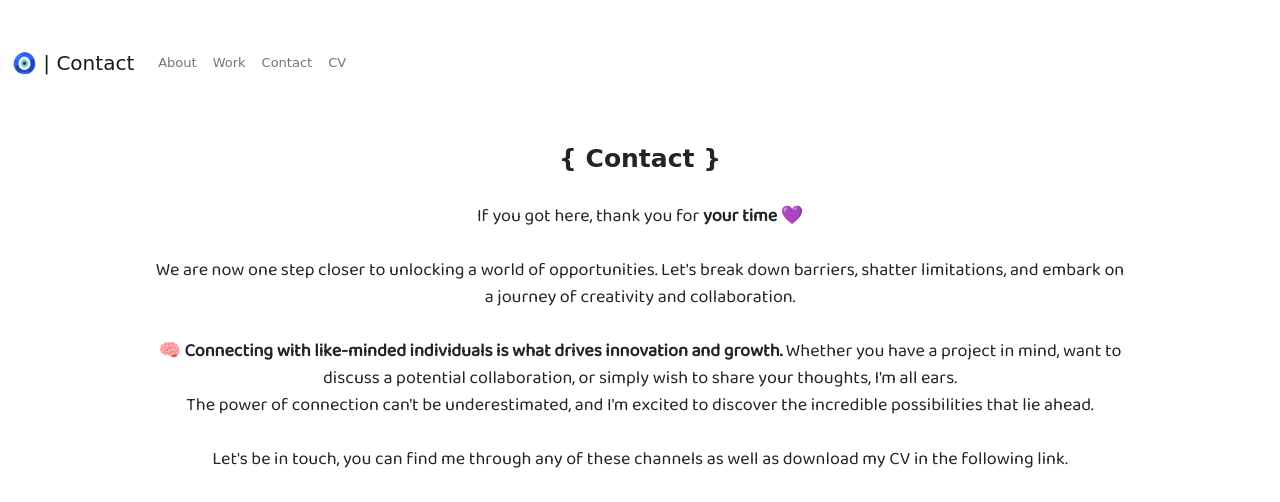
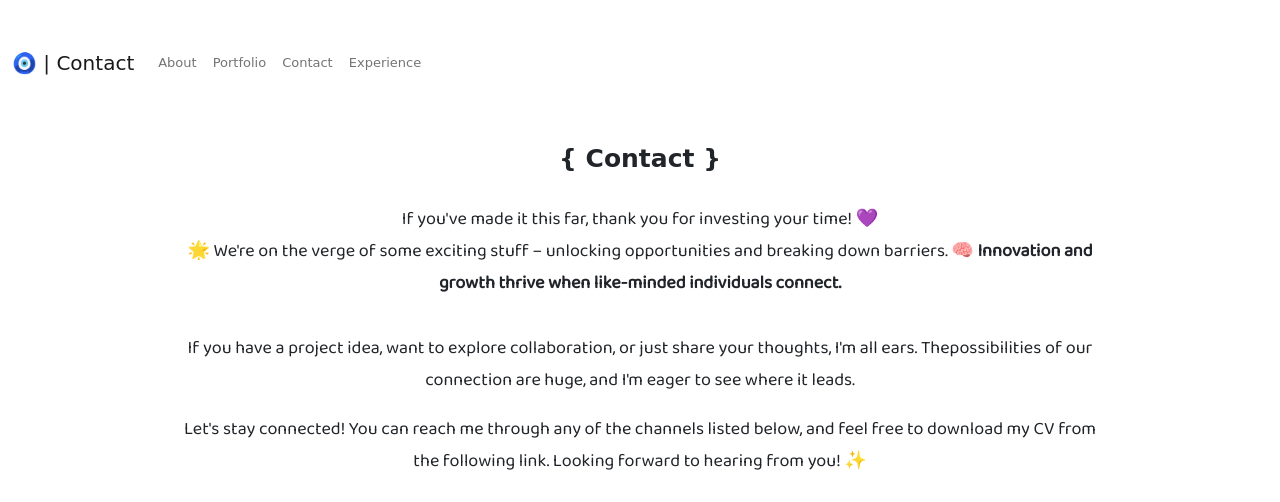
Before and after one commit to martiiis/SheCodes_portfolio_project-main, a plain HTML site: page contact.html in a window 1280 px wide. Shown: the top 502 px of the page. Drawn offline with nearby package versions, Linux system fonts and the light colour scheme; a web font is replaced by a local one.

Commit message:
Updates and changes in main pages.
Updated links to projects pages and CV file
Updated about section

```diff
--- a/contact.html
+++ b/contact.html
@@ -72,13 +72,13 @@
               <a class="nav-link" href="/about.html ">About</a>
             </li>
             <li class="nav-item">
-              <a class="nav-link" href="/projects.html">Work</a>
+              <a class="nav-link" href="/projects.html">Portfolio</a>
             </li>
             <li class="nav-item">
               <a class="nav-link" href="/contact.html">Contact</a>
             </li>
             <li class="nav-item">
-              <a class="nav-link" href="/cv.html">CV</a>
+              <a class="nav-link" href="/cv.html">Experience</a>
             </li>
           </ul>
         </div>
@@ -89,27 +89,27 @@
 
     <div class="contactPage" id="projects-title">{ Contact }</div>
     <div class="contactInfo-title">
-      If you got here, thank you for <strong> your time 💜</strong>
-      <br />
-      <br />
-      We are now one step closer to unlocking a world of opportunities.
-      Let's break down barriers,
-      shatter limitations, and embark on a journey of creativity and collaboration.
-      <br />
-      <br />
-      <strong>🧠 Connecting with like-minded individuals is what drives innovation and growth. </strong> Whether you have a project in mind, want
-      to discuss a potential collaboration, or simply wish to share your thoughts, I'm all ears.
-      <br />
-      The power of connection can't be underestimated, and I'm excited to discover the incredible
-      possibilities that lie ahead.
-      <br />
-      <br />
-      Let's be in touch, you can find me through any of these channels as well as download my CV in the following link.
+      <div class="mb-5 contactInfo-text">
+
+          If you've made it this far, thank you for investing your time! 💜
+          <br />
+          🌟 We're on the verge of some exciting stuff – unlocking opportunities and breaking down barriers.
+          🧠 <strong> Innovation and growth thrive when like-minded individuals connect. </strong>
+          <br />
+          <br />
+           If you have a project idea, want to explore collaboration, or just share your thoughts, I'm all ears. Thepossibilities of our connection are huge, and I'm eager to see where it leads.
+
+          </p>
+          Let's stay connected! You can reach me through any of the channels listed below, and feel free to download my CV from
+          the following link.
+
+          Looking forward to hearing from you! ✨
+      </div>
     </div>
 
     <div class="downloadcv-button d-flex">
       <a
-        href="images/Marta Pineda CV 2023.pdf"
+        href="images/CV Marta Pineda 2023.pdf"
         target="_blank"
         class="btn btn-light"
         ><i class="fas fa-file-download"></i
--- a/src/style.css
+++ b/src/style.css
@@ -263,10 +263,17 @@
   text-align: center;
   font-size: 18px;
   margin-bottom: 25px;
-    margin: 2px 150px 30px;
-
+  margin: 2px 150px 30px;
   font-family: var(--primary-font-family);
 }
+.contactInfo-text {
+  font-family: var(--primary-font-family);
+  line-height: 1.8;
+  margin-left: 20px;
+  margin-right: 20px;
+  text-align: center;
+}
+
 .contactInfo {
   font-size: 15px;
   font-weight: bold;
```
Also changed, not shown: about.html (+28 -26 lines), cv.html (+3 -3 lines), index.html (+2 -2 lines), projects.html (+5 -5 lines), 2 other files.
